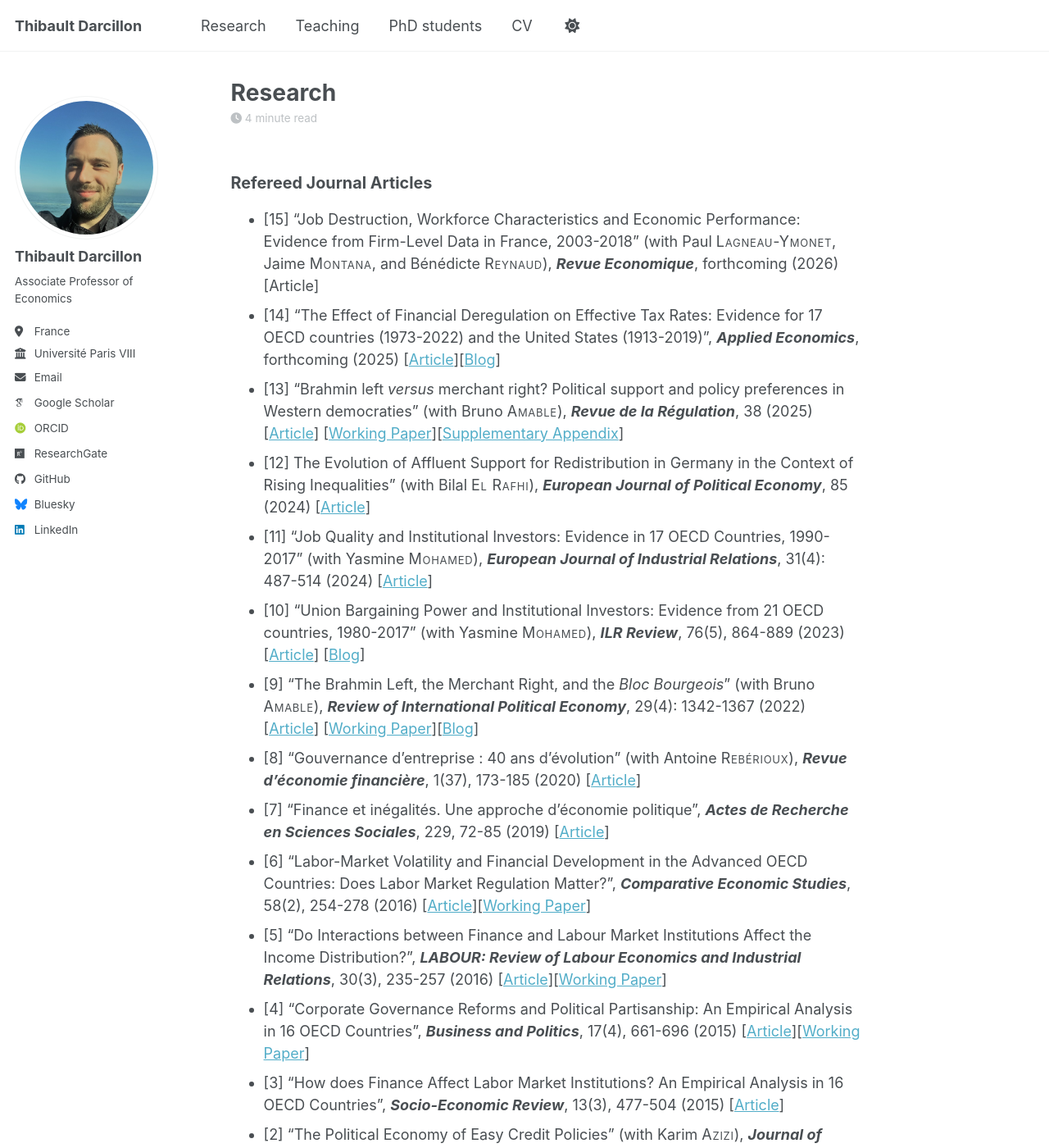
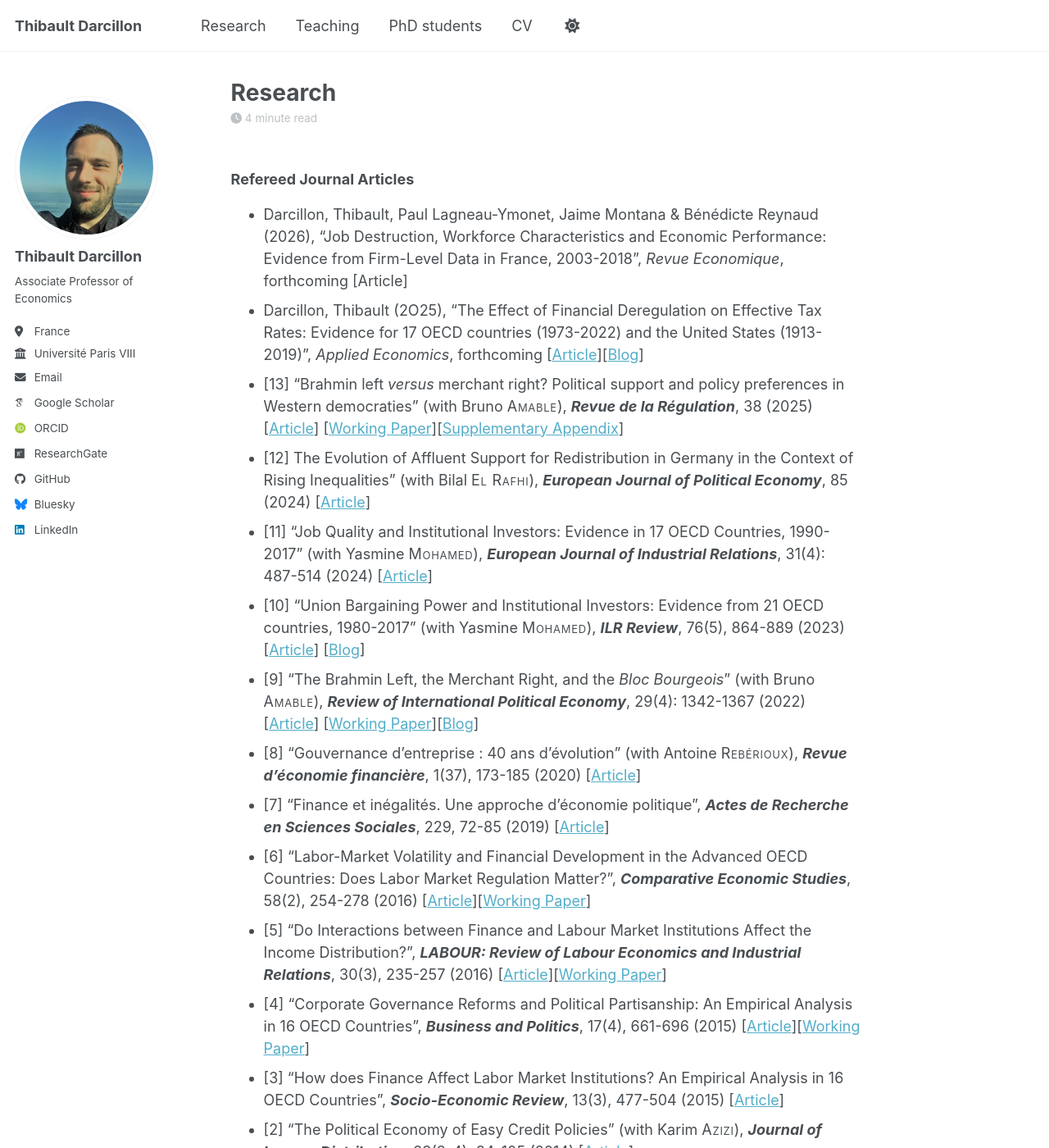
Before and after one commit to thibaultdarcillon/thibaultdarcillon.github.io, a Jekyll site: the page built from _pages/research.md, in a window 1280 px wide and 1400 px high. Shown: the whole window at 82% size. Built offline with Jekyll 4.4.1, drawn with Linux system fonts in a browser that asks for light colours; some web fonts are replaced; a script bundle is joined from its source files by our own code; library files that are not in the unit come from our copies.

Commit message:
Update Research

```diff
--- a/_pages/research.md
+++ b/_pages/research.md
@@ -7,8 +7,8 @@ author_profile: true
 
 ### Refereed Journal Articles
 
-- [15] "Job Destruction, Workforce Characteristics and Economic Performance: Evidence from Firm-Level Data in France, 2003-2018" (with Paul <span class="smallcaps">Lagneau-Ymonet</span>, Jaime <span class="smallcaps">Montana</span>, and Bénédicte <span class="smallcaps">Reynaud</span>), ***Revue Economique***, forthcoming (2026) [Article]
-- [14] "The Effect of Financial Deregulation on Effective Tax Rates: Evidence for 17 OECD countries (1973-2022) and the United States (1913-2019)", ***Applied Economics***, forthcoming (2025) [[Article](https://www.tandfonline.com/doi/pdf/10.1080/00036846.2025.2536878)][[Blog](https://aoc.media/analyse/2024/12/03/liberalisation-financiere-et-niveaux-de-taxation/)]
+- Darcillon, Thibault, Paul Lagneau-Ymonet, Jaime Montana & Bénédicte Reynaud (2026), "Job Destruction, Workforce Characteristics and Economic Performance: Evidence from Firm-Level Data in France, 2003-2018", *Revue Economique*, forthcoming [Article]
+- Darcillon, Thibault (2O25), "The Effect of Financial Deregulation on Effective Tax Rates: Evidence for 17 OECD countries (1973-2022) and the United States (1913-2019)", *Applied Economics*, forthcoming [[Article](https://www.tandfonline.com/doi/pdf/10.1080/00036846.2025.2536878)][[Blog](https://aoc.media/analyse/2024/12/03/liberalisation-financiere-et-niveaux-de-taxation/)]
 - [13] "Brahmin left *versus* merchant right? Political support and policy preferences in Western democraties" (with Bruno <span class="smallcaps">Amable</span>), ***Revue de la Régulation***, 38 (2025) [[Article](https://journals.openedition.org/regulation/25121)] [[Working Paper](https://archive-ouverte.unige.ch/unige:159102)][[Supplementary Appendix](https://www.dropbox.com/scl/fi/uhymt83ax5sdistx59tym/supplementary_appendix.pdf?rlkey=dabluq4lphftyihug3ctte8jx&e=1&st=eagzt7ie&dl=0)]
 - [12] The Evolution of Affluent Support for Redistribution in Germany in the Context of Rising Inequalities" (with Bilal <span class="smallcaps">El Rafhi</span>), ***European Journal of Political Economy***, 85 (2024) [[Article](https://www.sciencedirect.com/science/article/pii/S0176268024001162)]
 - [11] "Job Quality and Institutional Investors: Evidence in 17 OECD Countries, 1990-2017" (with Yasmine <span class="smallcaps">Mohamed</span>), ***European Journal of Industrial Relations***, 31(4): 487-514 (2024) [[Article](https://journals.sagepub.com/eprint/J3FG22XJGUZJW5HSYAXS/full)]
--- a/assets/css/main.scss
+++ b/assets/css/main.scss
@@ -48,9 +48,9 @@
 }
 
 .page__content h2 {
-  font-size: 1.2em;   /* valeur actuelle ≈ 1.6–1.8em */
+  font-size: 1.1em;   /* valeur actuelle ≈ 1.6–1.8em */
 }
 
 .page__content h3 {
-  font-size: 1.1em;
+  font-size: 1.10m;
 }
```
